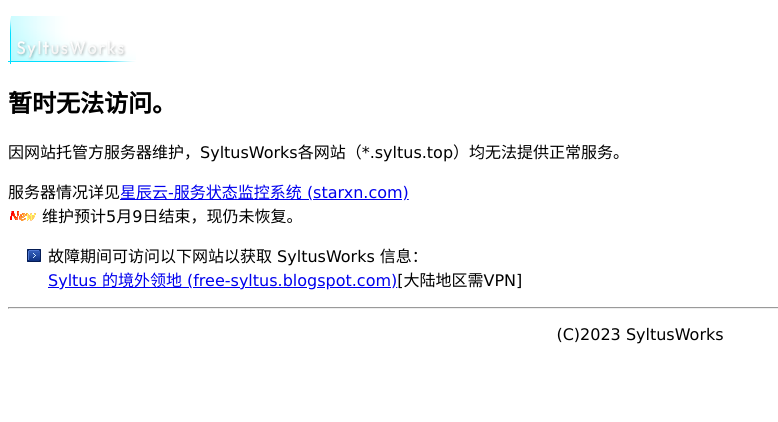
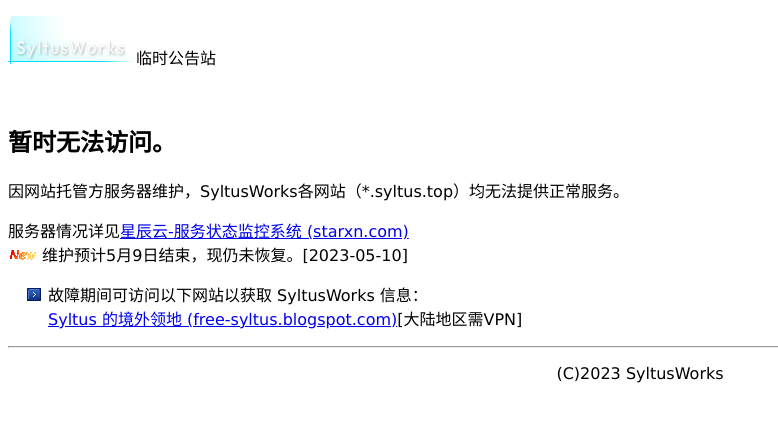
Before and after one commit to 233213fedf/syltus-top, a plain HTML site: page index.html in a window 1280 px wide. Shown: the whole page, without its empty margins (0-778 px from the left). Drawn offline with Linux system fonts and the light colour scheme.

Commit message:
Update index.html

```diff
--- a/index.html
+++ b/index.html
@@ -25,12 +25,12 @@
 
 <body>
 
-<p><img src="banner_3.png" width="128" height="48" /></p>
+<p class="style1"><img src="banner_3.png" width="128" height="48" />临时公告站</p><br>
 <h2 class="style1">暂时无法访问。</h2>
 <p class="style1">因网站托管方服务器维护，SyltusWorks各网站（*.syltus.top）均无法提供正常服务。</p>
 <p class="style1">服务器情况详见<a href="https://status.starxn.com/status/starxn">星辰云-服务状态监控系统
 (starxn.com)</a><br />
-<img src="new(1).gif" width="29" height="13" /> 维护预计5月9日结束，现仍未恢复。</p>
+<img src="new(1).gif" width="29" height="13" /> 维护预计5月9日结束，现仍未恢复。[2023-05-10]</p>
 <ul class="style4">
 	<li>
 	<p class="style3">故障期间可访问以下网站以获取 SyltusWorks 信息：<br />
```
